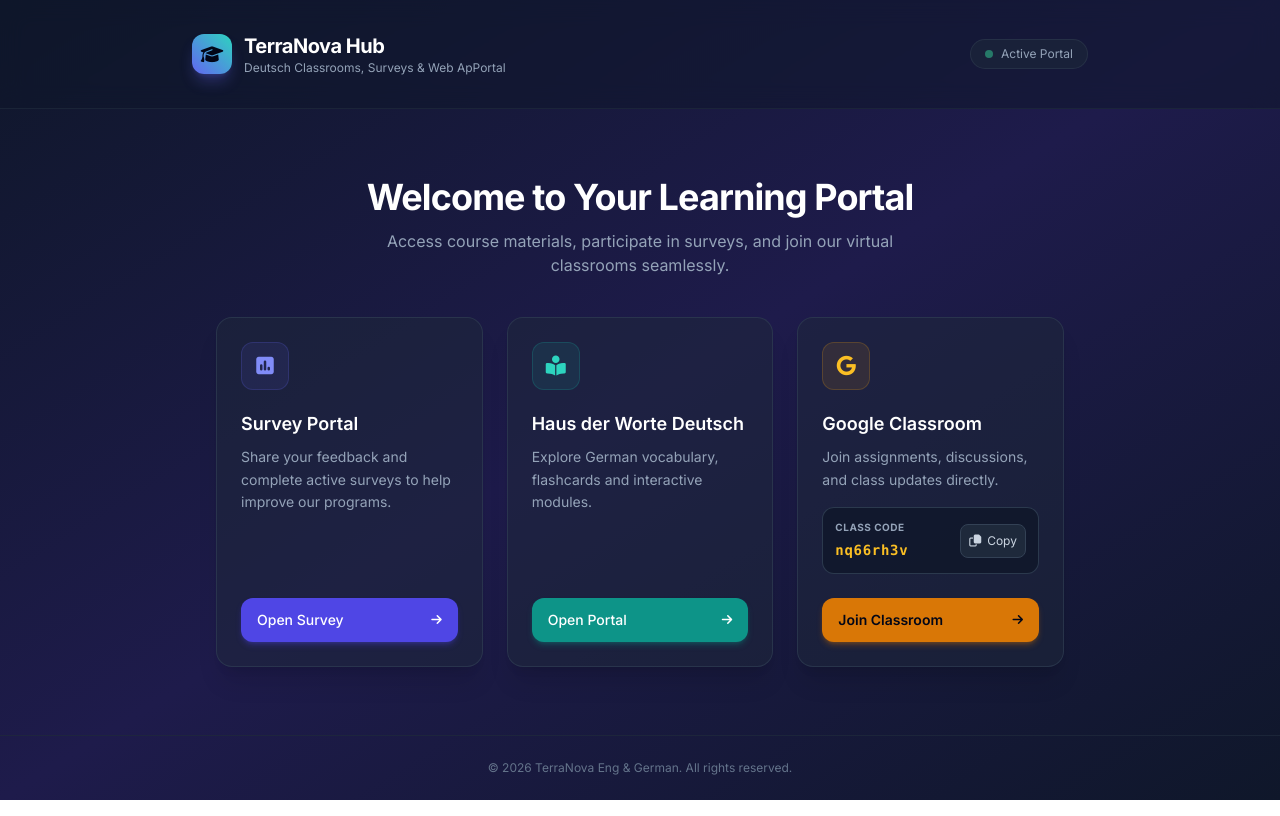
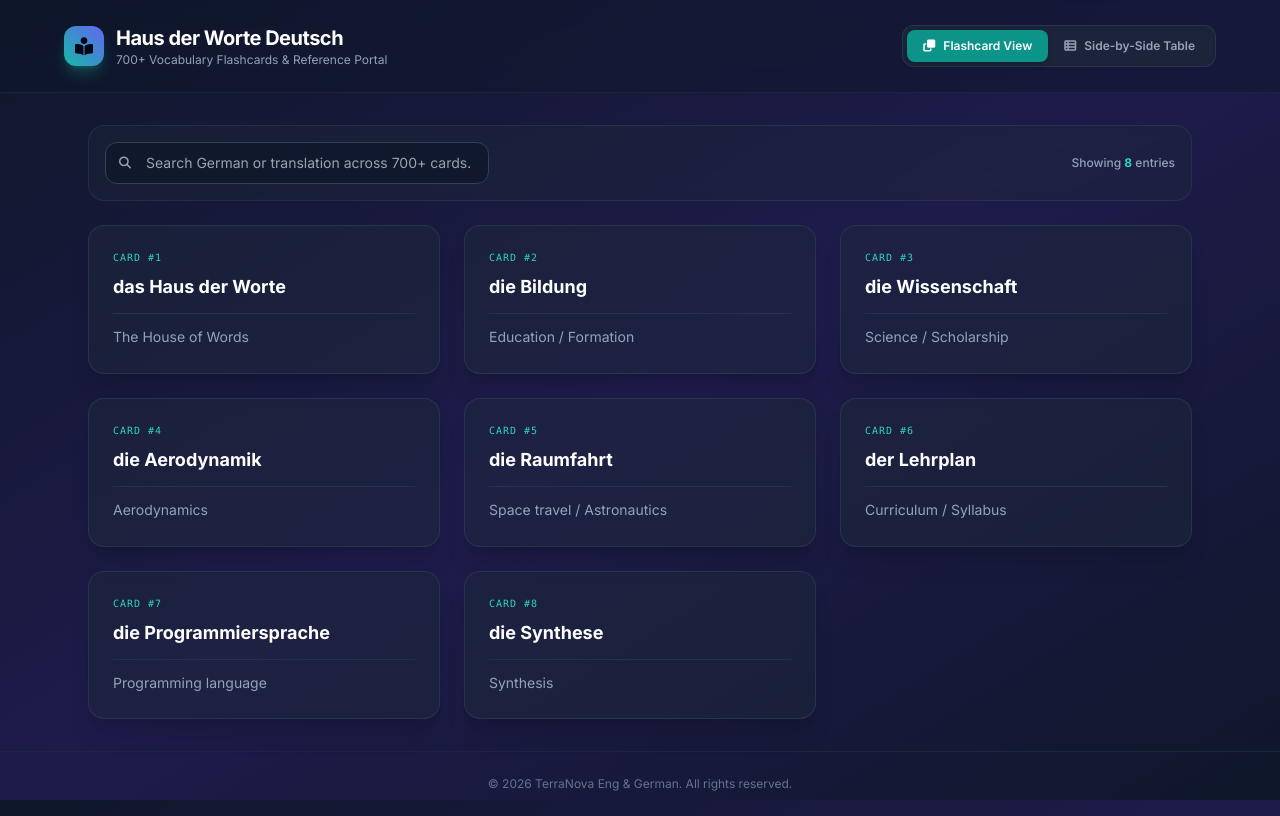
Before and after one commit to TerraNovaEng/DeutschPortal, a plain HTML site: page index.html in a window 1280 px wide. Drawn offline with nearby package versions, Linux system fonts and the light colour scheme.

Commit message:
Update title and content for Haus der Worte Deutsch

```diff
--- a/index.html
+++ b/index.html
@@ -3,7 +3,7 @@
 <head>
     <meta charset="UTF-8">
     <meta name="viewport" content="width=device-width, initial-scale=1.0">
-    <title>TerraNova Learning & Survey Hub</title>
+    <title>Haus der Worte Deutsch - Flashcards & Hub</title>
     <!-- Tailwind CSS CDN -->
     <script src="https://cdn.tailwindcss.com"></script>
     <!-- Google Fonts Inter -->
@@ -22,104 +22,84 @@
         }
     </script>
 </head>
-<body class="h-full bg-gradient-to-br from-slate-900 via-indigo-950 to-slate-900 text-slate-100 flex flex-col justify-between selection:bg-indigo-500 selection:text-white">
+<body class="h-full bg-gradient-to-br from-slate-900 via-indigo-950 to-slate-900 text-slate-100 flex flex-col justify-between selection:bg-teal-500 selection:text-white">
 
     <!-- Header Section -->
-    <header class="w-full py-8 px-6 text-center border-b border-slate-800/80 backdrop-blur-md bg-slate-900/50 sticky top-0 z-50">
-        <div class="max-w-4xl mx-auto flex flex-col sm:flex-row items-center justify-between gap-4">
+    <header class="w-full py-6 px-6 text-center border-b border-slate-800/80 backdrop-blur-md bg-slate-900/50 sticky top-0 z-50">
+        <div class="max-w-6xl mx-auto flex flex-col sm:flex-row items-center justify-between gap-4">
             <div class="flex items-center space-x-3">
-                <div class="w-10 h-10 rounded-xl bg-gradient-to-tr from-indigo-500 to-teal-400 flex items-center justify-center shadow-lg shadow-indigo-500/30">
-                    <i class="fa-solid fa-graduation-cap text-slate-950 text-lg"></i>
+                <div class="w-10 h-10 rounded-xl bg-gradient-to-tr from-teal-500 to-indigo-500 flex items-center justify-center shadow-lg shadow-teal-500/30">
+                    <i class="fa-solid fa-book-open-reader text-slate-950 text-lg"></i>
                 </div>
                 <div class="text-left">
-                    <h1 class="text-xl font-bold tracking-tight text-white">TerraNova Hub</h1>
-                    <p class="text-xs text-slate-400">Deutsch Classrooms, Surveys & Web ApPortal</p>
+                    <h1 class="text-xl font-bold tracking-tight text-white">Haus der Worte Deutsch</h1>
+                    <p class="text-xs text-slate-400">700+ Vocabulary Flashcards & Reference Portal</p>
                 </div>
             </div>
-            <div class="text-xs text-slate-400 bg-slate-800/60 px-3.5 py-1.5 rounded-full border border-slate-700/50 flex items-center gap-2">
-                <span class="w-2 h-2 rounded-full bg-emerald-400 animate-pulse"></span>
-                Active Portal
+
+            <!-- View Toggle Controls -->
+            <div class="flex items-center bg-slate-800/80 p-1 rounded-xl border border-slate-700/60 shadow-inner">
+                <button onclick="switchView('flashcard')" id="btnFlashcard" class="px-4 py-2 rounded-lg text-xs font-semibold transition-all flex items-center gap-2 bg-teal-600 text-white shadow-md">
+                    <i class="fa-solid fa-clone"></i> Flashcard View
+                </button>
+                <button onclick="switchView('table')" id="btnTable" class="px-4 py-2 rounded-lg text-xs font-semibold transition-all flex items-center gap-2 text-slate-400 hover:text-white">
+                    <i class="fa-solid fa-table-list"></i> Side-by-Side Table
+                </button>
             </div>
         </div>
     </header>
 
-    <!-- Main Content Hub Grid -->
-    <main class="flex-grow max-w-4xl w-full mx-auto px-6 py-12 flex flex-col justify-center">
+    <!-- Main Content Area -->
+    <main class="flex-grow max-w-6xl w-full mx-auto px-6 py-8 flex flex-col">
 
-        <div class="text-center mb-10">
-            <h2 class="text-3xl sm:text-4xl font-extrabold text-white tracking-tight mb-3">Welcome to Your Learning Portal</h2>
-            <p class="text-slate-400 max-w-lg mx-auto text-sm sm:text-base">Access course materials, participate in surveys, and join our virtual classrooms seamlessly.</p>
+        <!-- Search and Filter Bar -->
+        <div class="mb-6 flex flex-col sm:flex-row items-center justify-between gap-4 bg-slate-800/40 p-4 rounded-2xl border border-slate-700/50 backdrop-blur-sm">
+            <div class="relative w-full sm:w-96">
+                <span class="absolute inset-y-0 left-0 flex items-center pl-3.5 pointer-events-none text-slate-400">
+                    <i class="fa-solid fa-search text-xs"></i>
+                </span>
+                <input type="text" id="searchInput" oninput="filterCards()" placeholder="Search German or translation across 700+ cards..." class="w-full bg-slate-900/80 border border-slate-700 text-slate-200 text-sm rounded-xl pl-10 pr-4 py-2.5 focus:outline-none focus:border-teal-500 transition-colors">
+            </div>
+            <div class="text-xs text-slate-400 font-medium">
+                Showing <span id="cardCount" class="text-teal-400 font-bold">0</span> entries
+            </div>
         </div>
 
-        <div class="grid grid-cols-1 md:grid-cols-3 gap-6">
+        <!-- VIEW 1: Flashcard View -->
+        <section id="flashcardView" class="w-full">
+            <div id="flashcardContainer" class="grid grid-cols-1 md:grid-cols-2 lg:grid-cols-3 gap-6">
+                <!-- Cards dynamically populated via JS -->
+            </div>
+        </section>
 
-            <!-- Card 1: Survey -->
-            <div class="group relative bg-slate-800/50 hover:bg-slate-800/80 border border-slate-700/60 hover:border-indigo-500/50 rounded-2xl p-6 transition-all duration-300 shadow-xl hover:shadow-2xl hover:shadow-indigo-500/10 flex flex-col justify-between">
-                <div>
-                    <div class="w-12 h-12 rounded-xl bg-indigo-500/10 border border-indigo-500/20 text-indigo-400 flex items-center justify-center mb-5 group-hover:scale-110 transition-transform duration-300">
-                        <i class="fa-solid fa-square-poll-vertical text-xl"></i>
-                    </div>
-                    <h3 class="text-lg font-semibold text-white mb-2 group-hover:text-indigo-300 transition-colors">Survey Portal</h3>
-                    <p class="text-slate-400 text-sm mb-6 leading-relaxed">Share your feedback and complete active surveys to help improve our programs.</p>
+        <!-- VIEW 2: Side-by-Side Table View -->
+        <section id="tableView" class="w-full hidden">
+            <div class="bg-slate-800/50 border border-slate-700/60 rounded-2xl overflow-hidden shadow-2xl backdrop-blur-md">
+                <div class="overflow-x-auto">
+                    <table class="w-full text-left border-collapse">
+                        <thead>
+                            <tr class="border-b border-slate-700/80 bg-slate-900/60 text-slate-400 text-xs uppercase tracking-wider font-semibold">
+                                <th class="py-4 px-6">German Term / Phrase</th>
+                                <th class="py-4 px-6">Translation / Definition</th>
+                                <th class="py-4 px-6 w-24 text-center">Action</th>
+                            </tr>
+                        </thead>
+                        <tbody id="tableBody" class="divide-y divide-slate-700/40 text-sm text-slate-200">
+                            <!-- Table rows dynamically populated via JS -->
+                        </tbody>
+                    </table>
                 </div>
-                <a href="https://terranovaeng.github.io/survey/" target="_blank" rel="noopener noreferrer" class="inline-flex items-center justify-between w-full py-3 px-4 rounded-xl bg-indigo-600 hover:bg-indigo-500 text-white font-medium text-sm transition-all shadow-md shadow-indigo-600/30 group-hover:translate-y-[-2px]">
-                    <span>Open Survey</span>
-                    <i class="fa-solid fa-arrow-right text-xs transition-transform group-hover:translate-x-1"></i>
-                </a>
             </div>
-
-            <!-- Card 2: Haus der Worte Deutsch -->
-            <div class="group relative bg-slate-800/50 hover:bg-slate-800/80 border border-slate-700/60 hover:border-teal-500/50 rounded-2xl p-6 transition-all duration-300 shadow-xl hover:shadow-2xl hover:shadow-teal-500/10 flex flex-col justify-between">
-                <div>
-                    <div class="w-12 h-12 rounded-xl bg-teal-500/10 border border-teal-500/20 text-teal-400 flex items-center justify-center mb-5 group-hover:scale-110 transition-transform duration-300">
-                        <i class="fa-solid fa-book-open-reader text-xl"></i>
-                    </div>
-                    <h3 class="text-lg font-semibold text-white mb-2 group-hover:text-teal-300 transition-colors">Haus der Worte Deutsch</h3>
-                    <p class="text-slate-400 text-sm mb-6 leading-relaxed">Explore German vocabulary, flashcards and interactive modules.</p>
-                </div>
-                <a href="https://terranovaeng.github.io/haus-der-worte-deutsch/" target="_blank" rel="noopener noreferrer" class="inline-flex items-center justify-between w-full py-3 px-4 rounded-xl bg-teal-600 hover:bg-teal-500 text-white font-medium text-sm transition-all shadow-md shadow-teal-600/30 group-hover:translate-y-[-2px]">
-                    <span>Open Portal</span>
-                    <i class="fa-solid fa-arrow-right text-xs transition-transform group-hover:translate-x-1"></i>
-                </a>
-            </div>
-
-            <!-- Card 3: Google Classroom -->
-            <div class="group relative bg-slate-800/50 hover:bg-slate-800/80 border border-slate-700/60 hover:border-amber-500/50 rounded-2xl p-6 transition-all duration-300 shadow-xl hover:shadow-2xl hover:shadow-amber-500/10 flex flex-col justify-between">
-                <div>
-                    <div class="w-12 h-12 rounded-xl bg-amber-500/10 border border-amber-500/20 text-amber-400 flex items-center justify-center mb-5 group-hover:scale-110 transition-transform duration-300">
-                        <i class="fa-brands fa-google text-xl"></i>
-                    </div>
-                    <h3 class="text-lg font-semibold text-white mb-2 group-hover:text-amber-300 transition-colors">Google Classroom</h3>
-                    <p class="text-slate-400 text-sm mb-4 leading-relaxed">Join assignments, discussions, and class updates directly.</p>
-
-                    <!-- Class Code Box -->
-                    <div class="bg-slate-900/80 border border-slate-700/80 rounded-xl p-3 mb-6 flex items-center justify-between">
-                        <div>
-                            <span class="text-[10px] uppercase font-bold tracking-wider text-slate-400 block mb-0.5">Class Code</span>
-                            <span id="classCodeText" class="font-mono text-sm font-bold text-amber-400 tracking-wider">nq66rh3v</span>
-                        </div>
-                        <button onclick="copyClassCode(this)" title="Copy Class Code" class="p-2 rounded-lg bg-slate-800 hover:bg-slate-700 text-slate-300 hover:text-white transition-colors active:scale-95 text-xs flex items-center gap-1.5 border border-slate-700">
-                            <i class="fa-regular fa-copy"></i>
-                            <span class="copy-label">Copy</span>
-                        </button>
-                    </div>
-                </div>
-                <a href="https://classroom.google.com/c/ODkyOTg1Njk4OTkw?cjc=nq66rh3v" target="_blank" rel="noopener noreferrer" class="inline-flex items-center justify-between w-full py-3 px-4 rounded-xl bg-amber-600 hover:bg-amber-500 text-slate-950 font-semibold text-sm transition-all shadow-md shadow-amber-600/30 group-hover:translate-y-[-2px]">
-                    <span>Join Classroom</span>
-                    <i class="fa-solid fa-arrow-right text-xs transition-transform group-hover:translate-x-1"></i>
-                </a>
-            </div>
-
-        </div>
+        </section>
 
     </main>
 
     <!-- Custom Notification Toast -->
     <div id="toast" class="fixed bottom-6 right-6 z-50 transform translate-y-20 opacity-0 transition-all duration-300 bg-slate-800 border border-slate-700 text-white px-4 py-3 rounded-xl shadow-2xl flex items-center gap-3">
-        <div class="w-6 h-6 rounded-full bg-emerald-500/20 text-emerald-400 flex items-center justify-center text-xs">
+        <div class="w-6 h-6 rounded-full bg-teal-500/20 text-teal-400 flex items-center justify-center text-xs">
             <i class="fa-solid fa-check"></i>
         </div>
-        <span id="toastMessage" class="text-sm font-medium">Copied to clipboard!</span>
+        <span id="toastMessage" class="text-sm font-medium">Action completed!</span>
     </div>
 
     <!-- Footer -->
@@ -131,63 +111,102 @@
     <script data-goatcounter="https://paulacavalcanti.goatcounter.com/count"
             async src="//gc.zgo.at/count.js"></script>
 
-    <!-- Script to Handle Copying and Feedback -->
+    <!-- Application Script -->
     <script>
-        function copyClassCode(buttonElement) {
-            const code = "nq66rh3v";
+        // Sample vocabulary dataset (Easily expandable to your 700+ records)
+        const vocabularyData = [
+            { id: 1, german: "das Haus der Worte", translation: "The House of Words" },
+            { id: 2, german: "die Bildung", translation: "Education / Formation" },
+            { id: 3, german: "die Wissenschaft", translation: "Science / Scholarship" },
+            { id: 4, german: "die Aerodynamik", translation: "Aerodynamics" },
+            { id: 5, german: "die Raumfahrt", translation: "Space travel / Astronautics" },
+            { id: 6, german: "der Lehrplan", translation: "Curriculum / Syllabus" },
+            { id: 7, german: "die Programmiersprache", translation: "Programming language" },
+            { id: 8, german: "die Synthese", translation: "Synthesis" }
+        ];
 
-            // Fallback copy method compatible with sandbox iframes
-            const textArea = document.createElement("textarea");
-            textArea.value = code;
-            textArea.style.position = "fixed";  // Avoid scrolling to bottom
-            document.body.appendChild(textArea);
-            textArea.focus();
-            textArea.select();
+        let currentView = 'flashcard';
 
-            try {
-                const successful = document.execCommand('copy');
-                if (successful) {
-                    showToast("Class code 'nq66rh3v' copied!");
+        function switchView(view) {
+            currentView = view;
+            const fView = document.getElementById('flashcardView');
+            const tView = document.getElementById('tableView');
+            const btnF = document.getElementById('btnFlashcard');
+            const btnT = document.getElementById('btnTable');
 
-                    // Update button temporarily
-                    const label = buttonElement.querySelector('.copy-label');
-                    const icon = buttonElement.querySelector('i');
-                    if (label) label.textContent = "Copied!";
-                    if (icon) {
-                        icon.className = "fa-solid fa-check text-emerald-400";
-                    }
-                    setTimeout(() => {
-                        if (label) label.textContent = "Copy";
-                        if (icon) {
-                            icon.className = "fa-regular fa-copy";
-                        }
-                    }, 2000);
-                } else {
-                    showToast("Failed to copy code.", true);
-                }
-            } catch (err) {
-                showToast("Unable to copy automatically.", true);
+            if (view === 'flashcard') {
+                fView.classList.remove('hidden');
+                tView.classList.add('hidden');
+                btnF.className = "px-4 py-2 rounded-lg text-xs font-semibold transition-all flex items-center gap-2 bg-teal-600 text-white shadow-md";
+                btnT.className = "px-4 py-2 rounded-lg text-xs font-semibold transition-all flex items-center gap-2 text-slate-400 hover:text-white";
+            } else {
+                fView.classList.add('hidden');
+                tView.classList.remove('hidden');
+                btnT.className = "px-4 py-2 rounded-lg text-xs font-semibold transition-all flex items-center gap-2 bg-teal-600 text-white shadow-md";
+                btnF.className = "px-4 py-2 rounded-lg text-xs font-semibold transition-all flex items-center gap-2 text-slate-400 hover:text-white";
             }
-
-            document.body.removeChild(textArea);
+            renderData(vocabularyData);
         }
 
-        function showToast(message, isError = false) {
+        function renderData(data) {
+            const cardContainer = document.getElementById('flashcardContainer');
+            const tableBody = document.getElementById('tableBody');
+            document.getElementById('cardCount').textContent = data.length;
+
+            // Render Flashcard View
+            cardContainer.innerHTML = data.map(item => `
+                <div class="group relative bg-slate-800/50 hover:bg-slate-800/80 border border-slate-700/60 hover:border-teal-500/50 rounded-2xl p-6 transition-all duration-300 shadow-xl flex flex-col justify-between">
+                    <div>
+                        <span class="text-[10px] font-mono text-teal-400 uppercase tracking-widest block mb-2">Card #${item.id}</span>
+                        <h3 class="text-lg font-bold text-white mb-3">${item.german}</h3>
+                        <p class="text-slate-400 text-sm leading-relaxed border-t border-slate-700/50 pt-3">${item.translation}</p>
+                    </div>
+                </div>
+            `).join('');
+
+            // Render Side-by-Side Table View
+            tableBody.innerHTML = data.map(item => `
+                <tr class="hover:bg-slate-700/20 transition-colors">
+                    <td class="py-4 px-6 font-semibold text-white">${item.german}</td>
+                    <td class="py-4 px-6 text-slate-300">${item.translation}</td>
+                    <td class="py-4 px-6 text-center">
+                        <button onclick="speakWord('${item.german}')" class="p-2 rounded-lg bg-slate-800 hover:bg-teal-600 text-slate-300 hover:text-white transition-colors text-xs" title="Pronounce">
+                            <i class="fa-solid fa-volume-high"></i>
+                        </button>
+                    </td>
+                </tr>
+            `).join('');
+        }
+
+        function filterCards() {
+            const query = document.getElementById('searchInput').value.toLowerCase();
+            const filtered = vocabularyData.filter(item =>
+                item.german.toLowerCase().includes(query) ||
+                item.translation.toLowerCase().includes(query)
+            );
+            renderData(filtered);
+        }
+
+        function speakWord(text) {
+            if ('speechSynthesis' in window) {
+                const utterance = new SpeechSynthesisUtterance(text);
+                utterance.lang = 'de-DE';
+                window.speechSynthesis.speak(utterance);
+                showToast(`Pronouncing: "${text}"`);
+            }
+        }
+
+        function showToast(message) {
             const toast = document.getElementById('toast');
-            const toastMessage = document.getElementById('toastMessage');
-            toastMessage.textContent = message;
-
-            if (isError) {
-                toast.classList.add('border-red-500/50');
-            } else {
-                toast.classList.remove('border-red-500/50');
-            }
-
+            document.getElementById('toastMessage').textContent = message;
             toast.classList.remove('translate-y-20', 'opacity-0');
             setTimeout(() => {
                 toast.classList.add('translate-y-20', 'opacity-0');
-            }, 3000);
+            }, 2500);
         }
+
+        // Initial render
+        renderData(vocabularyData);
     </script>
 </body>
 </html>
```
